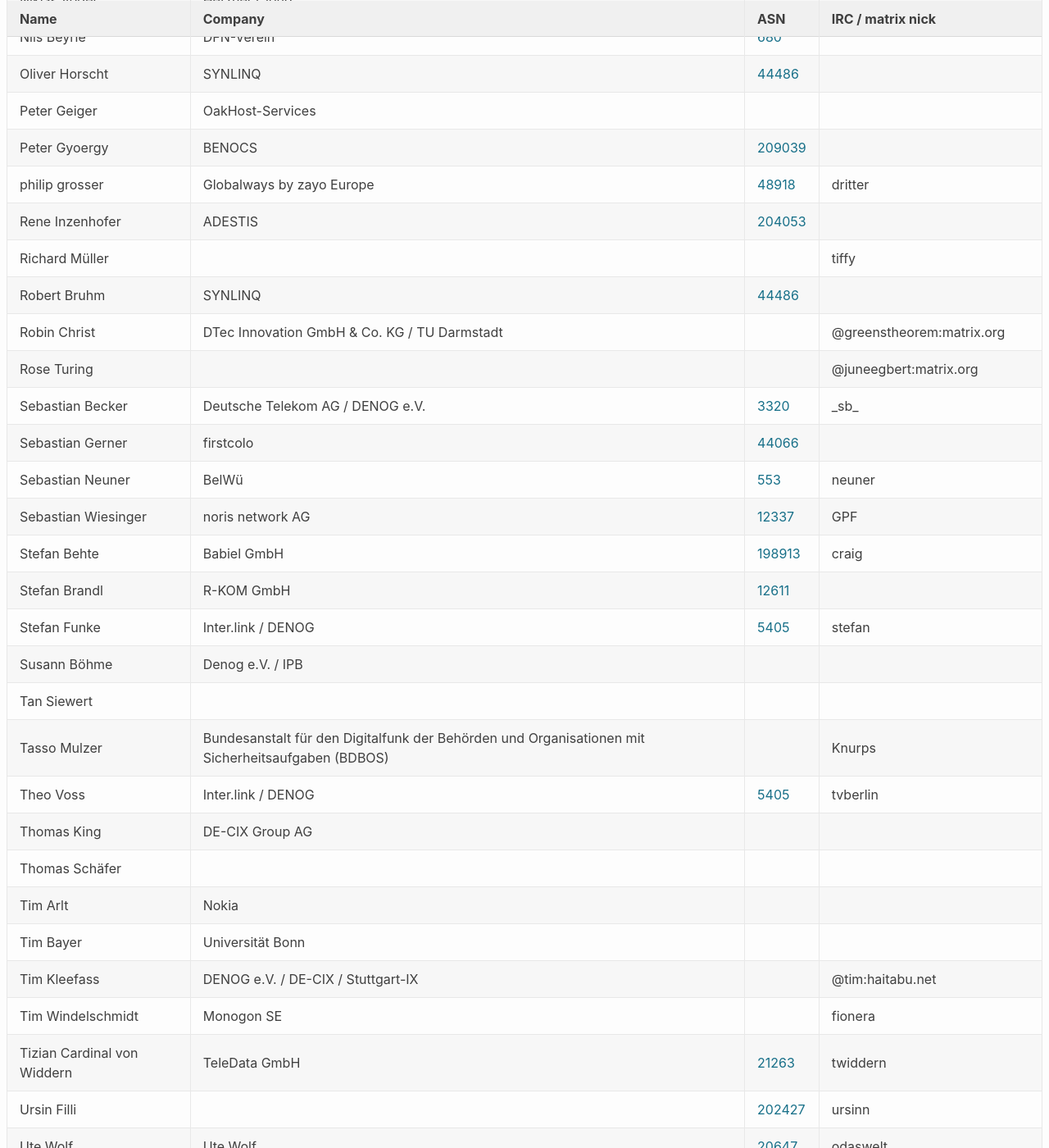
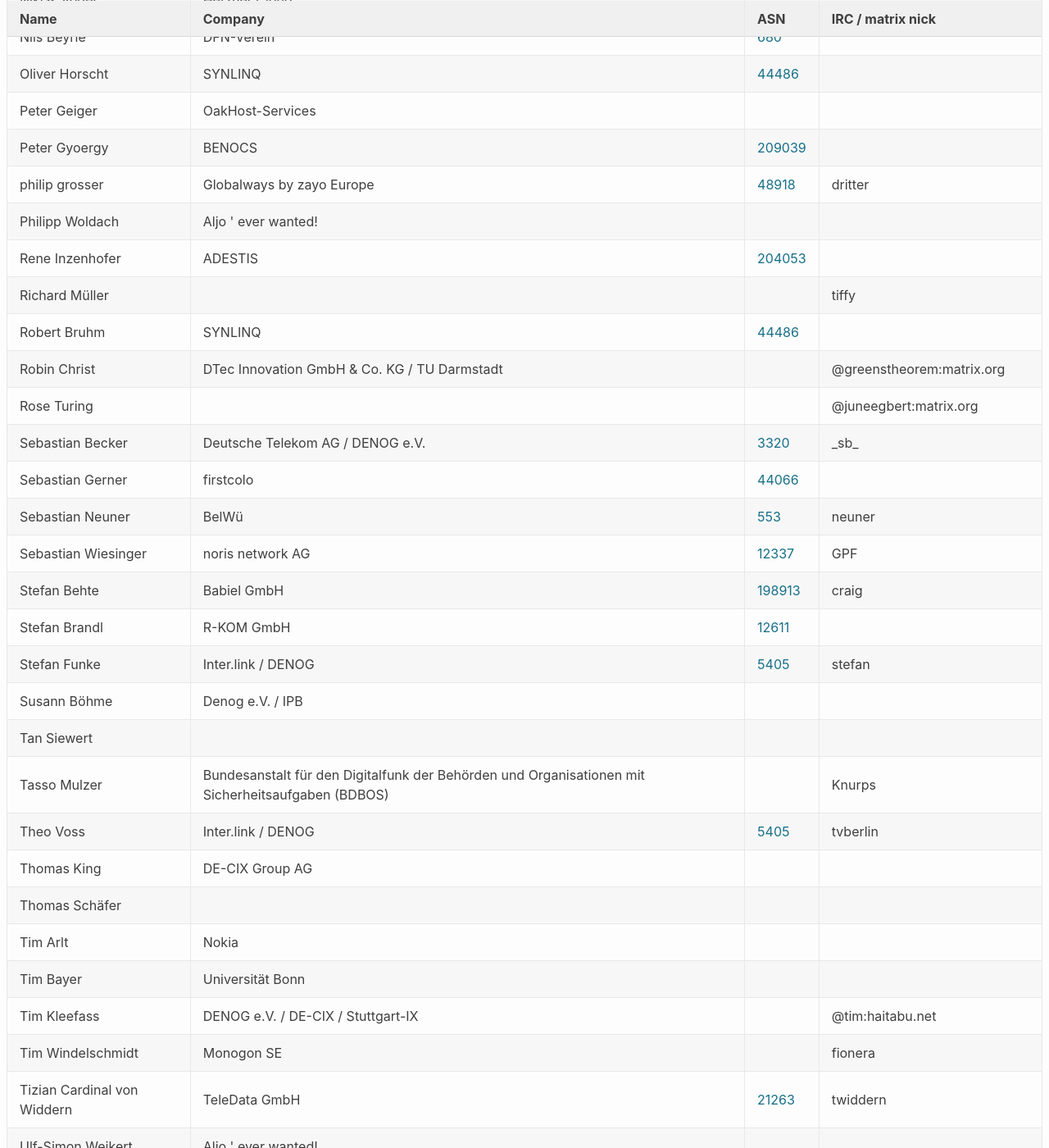
Before and after one commit to denog/pretix-attendeelist, a Jekyll site: the page built from denog17/index.markdown, in a window 1280 px wide and 1400 px high, scrolled down 3238 px. Shown: the whole window at 82% size. Built offline with Jekyll 4.4.1, drawn with Linux system fonts in a browser that asks for light colours.

Commit message:
Latest data: Fri May 30 18:11:26 UTC 2025

```diff
--- a/_data/attendees_denog17_onsite.json
+++ b/_data/attendees_denog17_onsite.json
@@ -438,6 +438,12 @@
     "asn": "48918"
   },
   {
+    "name": "Philipp Woldach",
+    "company": "Aljo ' ever wanted!",
+    "irc": null,
+    "asn": null
+  },
+  {
     "name": "Rene Inzenhofer",
     "company": "ADESTIS",
     "irc": null,
@@ -576,6 +582,12 @@
     "asn": "21263"
   },
   {
+    "name": "Ulf-Simon Weikert",
+    "company": "Aljo ' ever wanted!",
+    "irc": null,
+    "asn": null
+  },
+  {
     "name": "Ursin Filli",
     "company": null,
     "irc": "ursinn",
```
